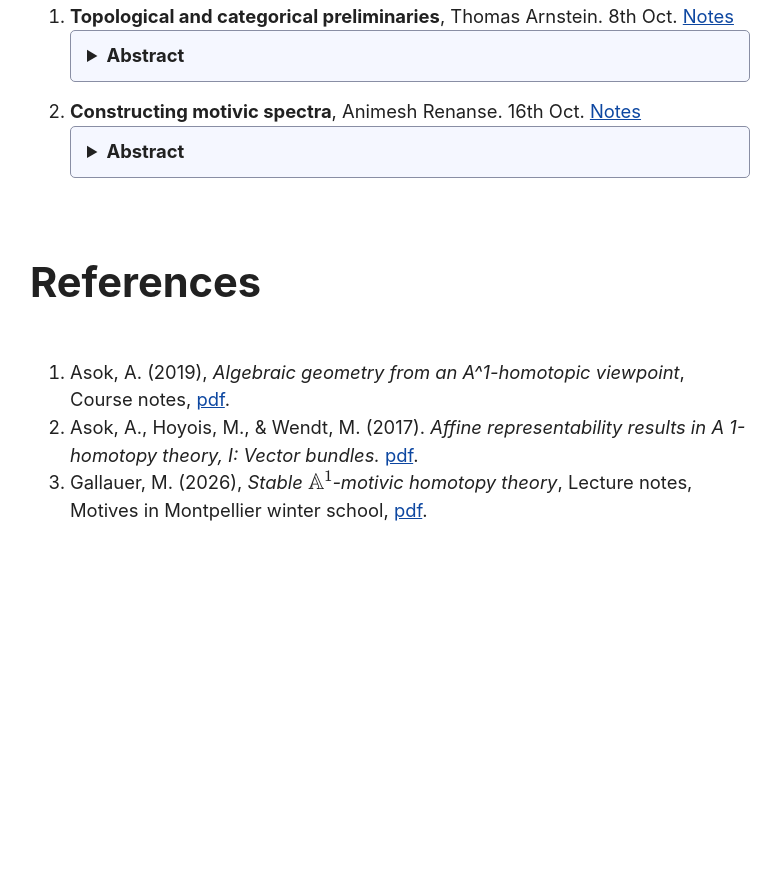
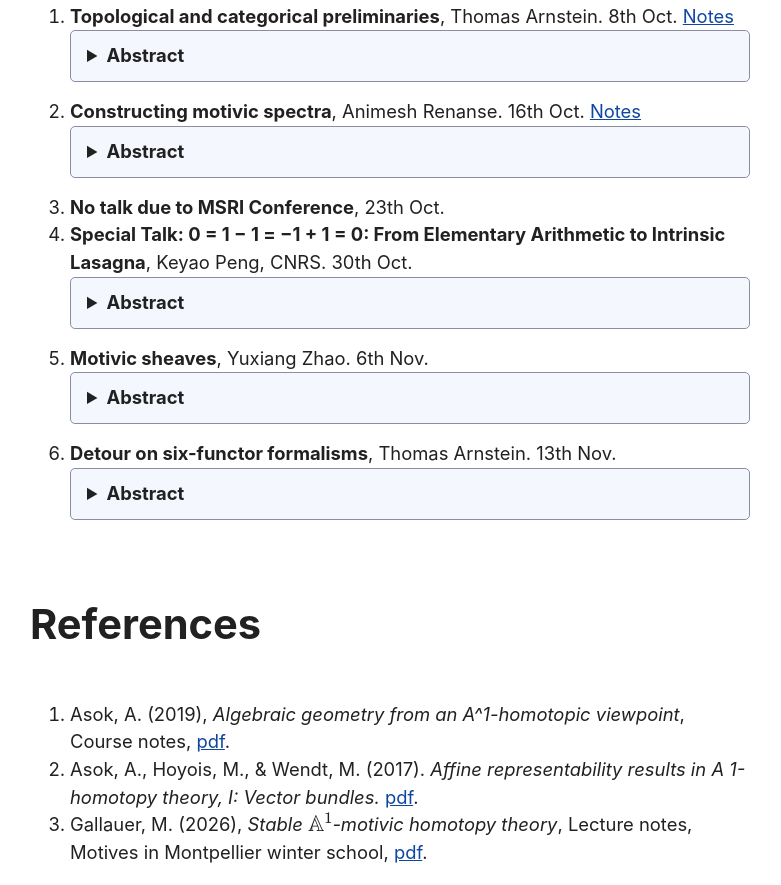
Before and after one commit to ARenanse/A1-Invariance, a plain HTML site: page index.html in a window 1280 px wide. Shown: the part 1871-2756 px from the top of the page, without its empty margins (250-1031 px from the left). Before the commit the page ends 2414 px from the top, so only its background shows below. Drawn offline with nearby package versions, Linux system fonts and the light colour scheme; some packages are replaced by stand-ins of ours.

Commit message:
Update index.html

```diff
--- a/index.html
+++ b/index.html
@@ -113,6 +113,30 @@
         <p>In the last talk, we constructed $\infty$-category of spectra $\mathcal{S}p$ by stabilizing the suspension functor on pointed spaces. The resulting category was then realized by other universal properties as well. After a brief review of this construction, we undertake the same procedure on pointed motivic spaces, which produces the Morel-Voevodsky's $\infty$-category of $\mathbb{A}^{1}$-motivic spectra. We end with some equivalent characterizations of $\mathbb{A}^{1}$-motivic spectra.</p>
       </details>
     </li>
+     <li>
+      <b>No talk due to MSRI Conference</b>, 23th Oct.
+    </li>
+     <li>
+      <b>Special Talk: 0 = 1 − 1 = −1 + 1 = 0: From Elementary Arithmetic to Intrinsic Lasagna</b>, Keyao Peng, CNRS. 30th Oct.
+      <details>
+        <summary>Abstract</summary>
+        <p>Taking the following meme as a starting point, this talk highlights a series of connections between the Hopf fibration, homotopy groups, configuration spaces, algebraic K-theory, and cobordism. We explain how the identity 0 = 1 − 1 = −1 + 1 = 0 reflects a fundamental principle common to these various theories. Building on this idea, we introduce the notion of "intrinsic lasagna" and demonstrate how this perspective naturally leads to a connection with algebraic K-theory.</p>
+      </details>
+    </li>
+     <li>
+      <b>Motivic sheaves</b>, Yuxiang Zhao. 6th Nov.
+      <details>
+        <summary>Abstract</summary>
+        <p>In the last talk, we constructed the $\infty$-category of motivic spectra.  After reviewing some notions and constructions, we introduce some basic definitions and properties of six-functor formalism, motivic sphere spectrum and Grothendieck-Witt ring.</p>
+      </details>
+    </li>
+    <li>
+      <b>Detour on six-functor formalisms</b>, Thomas Arnstein. 13th Nov.
+      <details>
+        <summary>Abstract</summary>
+        <p>A six functor formalism is the assignment of a stable monoidal category to objects in a category of spaces, along with some adjointability requirements. We make this precise as a functor, and show how singular, sheaf, and compactly supported cohomology can all be recovered. The goal is to justify Gallauer's definition of a "homological" motive.</p>
+      </details>
+    </li>
   </ol>
 
   <h2>References</h2>
```
